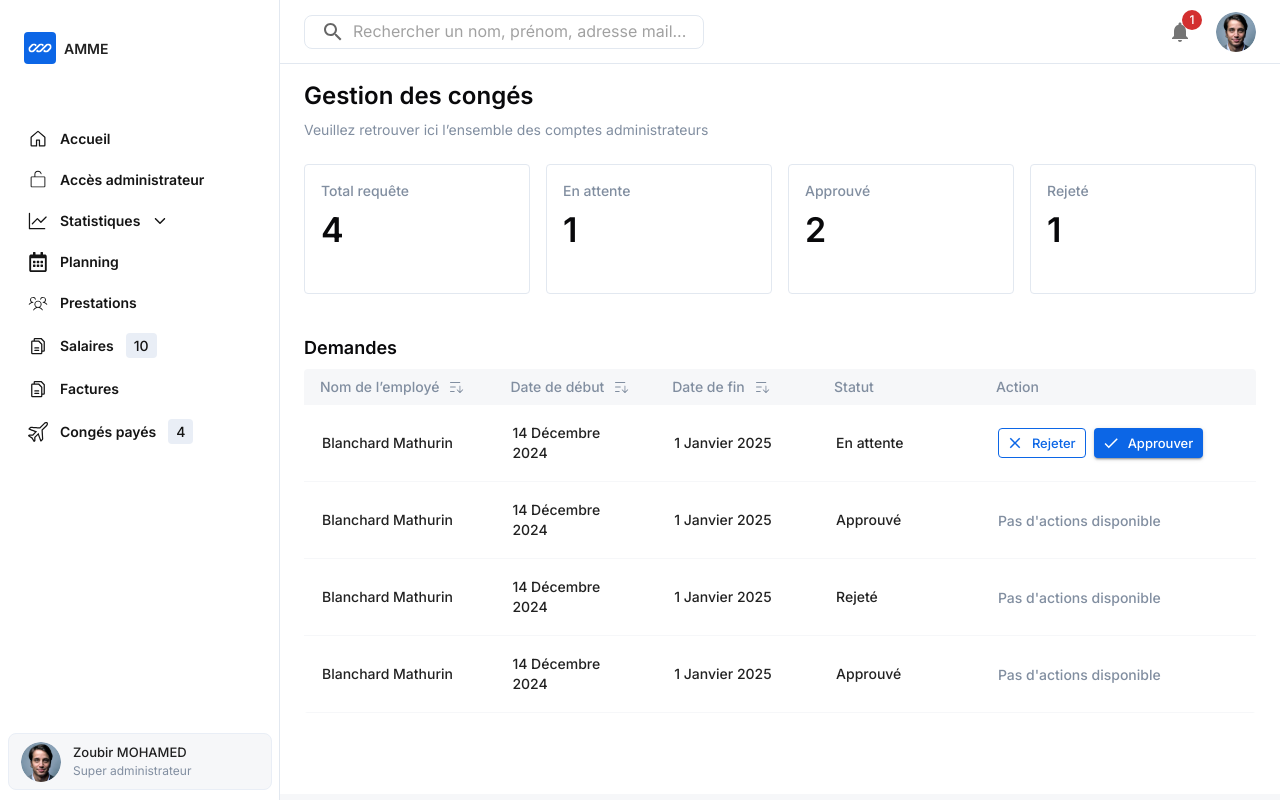
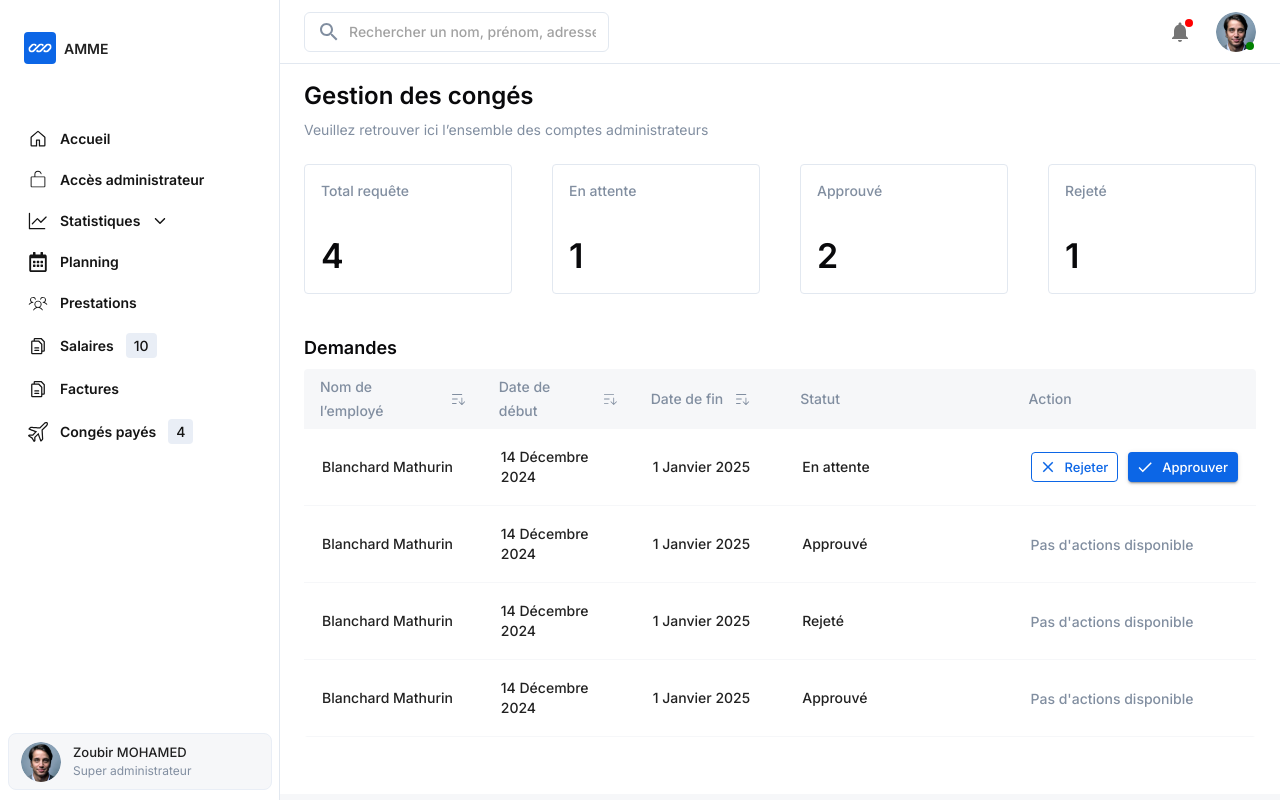
Before and after one commit to prateek-pareek/amme-backoffice, a React (Vite) app: page /conges-payes in a window 1280 px wide. Built offline with nearby package versions, Linux system fonts and the light colour scheme.

Commit message:
navbar and conges page responsiveness

```diff
--- a/src/components/Conges/Conges.tsx
+++ b/src/components/Conges/Conges.tsx
@@ -78,192 +78,124 @@ export default function Conges() {
 
   return (
     <Box sx={{ display: "flex", bgcolor: "#F6F7F9", minHeight: "100vh" }}>
-
   <Box sx={{ flex: 1 }}>
     <NavBar />
     <Box
       sx={{
-            position:'relative',
-            px: 3, py:2,
+        position: "relative",
+        px: "1.5rem",
+        py: "1rem",
         backgroundColor: "white",
-            height: "calc(100vh - 70px)",
-            display:'flex',
-            flexDirection:'column'
+        height: "calc(100vh - 4.375rem)",
+        display: "flex",
+        flexDirection: "column",
       }}
     >
-              <Typography variant="h5" sx={{fontSize:'24px', fontWeight: '600', mb:'8px'}}>
+      <Typography
+        variant="h5"
+        sx={{ fontSize: "1.5rem", fontWeight: "600", mb: "0.5rem" }}
+      >
         Gestion des congés
       </Typography>
-              <Typography variant="body2" sx={{ color: "#818EA0" , fontSize:'14px', fontWeight:'400', mb:3}}>
+      <Typography
+        variant="body2"
+        sx={{ color: "#818EA0", fontSize: "0.875rem", fontWeight: "400", mb: "1.5rem" }}
+      >
         Veuillez retrouver ici l’ensemble des comptes administrateurs
       </Typography>
 
-          <Grid container spacing={2} sx={{ mb: 1 }}>
-            <Grid item xs={3}>
+      <Grid container spacing={5} sx={{ mb: "0.5rem" }}>
+        {[
+          { label: "Total requête", value: 4 },
+          { label: "En attente", value: 1 },
+          { label: "Approuvé", value: 2 },
+          { label: "Rejeté", value: 1 },
+        ].map((item, index) => (
+          <Grid item xs={3} key={index}>
             <Box
               sx={{
-                  p: 2,
+                p: "1rem",
                 bgcolor: "white",
                 border: "1px solid #E2E8F0",
-                  borderRadius: 1,
-                  height: "130px",
+                borderRadius: "0.25rem",
+                height: "8.125rem",
+                display: 'flex',
+              flexDirection: 'column',
+              justifyContent: 'space-between',
               }}
             >
               <Typography
                 variant="body2"
                 sx={{ color: "#818EA0", fontWeight: 500 }}
               >
-                  Total requête
+                {item.label}
               </Typography>
-                <Typography variant="h4" sx={{ fontWeight: 600, mt: 1 }}>
-                  4
+              <Typography variant="h4" sx={{ fontWeight: 600, mt: "0.625rem" }}>
+                {item.value}
               </Typography>
             </Box>
           </Grid>
-            <Grid item xs={3}>
-              <Box
-                sx={{
-                  p: 2,
-                  bgcolor: "white",
-                  border: "1px solid #E2E8F0",
-                  borderRadius: 1,
-                  height: "130px",
-                }}
-              >
-                <Typography
-                  variant="body2"
-                  sx={{ color: "#818EA0", fontWeight: 500 }}
-                >
-                  En attente
-                </Typography>
-                <Typography variant="h4" sx={{ fontWeight: 600, mt: 1 }}>
-                  1
-                </Typography>
-              </Box>
-            </Grid>
-            <Grid item xs={3}>
-              <Box
-                sx={{
-                  p: 2,
-                  bgcolor: "white",
-                  border: "1px solid #E2E8F0",
-                  borderRadius: 1,
-                  height: "130px",
-                }}
-              >
-                <Typography
-                  variant="body2"
-                  sx={{ color: "#818EA0", fontWeight: 500 }}
-                >
-                  Approuvé
-                </Typography>
-                <Typography variant="h4" sx={{ fontWeight: 600, mt: 1 }}>
-                  2
-                </Typography>
-              </Box>
-            </Grid>
-            <Grid item xs={3}>
-              <Box
-                sx={{
-                  p: 2,
-                  bgcolor: "white",
-                  border: "1px solid #E2E8F0",
-                  borderRadius: 1,
-                  height: "130px",
-                }}
-              >
-                <Typography
-                  variant="body2"
-                  sx={{ color: "#818EA0", fontWeight: 500 }}
-                >
-                  Rejeté
-                </Typography>
-                <Typography variant="h4" sx={{ fontWeight: 600, mt: 1 }}>
-                  1
-                </Typography>
-              </Box>
-            </Grid>
+        ))}
       </Grid>
 
       <Typography
-            sx={{ fontSize: "18px", fontWeight: "600", mb: 1, mt: 4 }}
+        sx={{ fontSize: "1.125rem", fontWeight: "600", mb: "0.5rem", mt: "2rem" }}
       >
         Demandes
       </Typography>
-          <TableContainer component={Paper} elevation={0} sx={{ boxShadow: "none" }}>
+      <TableContainer
+        component={Paper}
+        elevation={0}
+        sx={{ boxShadow: "none" }}
+      >
         <Table size="small">
   <TableHead sx={{ bgcolor: "#F6F7F9" }}>
     <TableRow>
-                  <TableCell  sx={{ width: "20%", color: "#818EA0", fontSize: "14px" ,fontWeight:'500', borderBottom: "none", }}>
+      {[
+        "Nom de l’employé",
+        "Date de début",
+        "Date de fin",
+        "Statut",
+        "", // Spacer column
+        "Action",
+      ].map((header, index) => (
+        <TableCell
+          key={index}
+          sx={{
+            width: `${[20, 17, 17, 17, 9, 20][index]}%`, // Adjust widths to include spacer
+            color: header ? "#818EA0" : "transparent", // Hide spacer column header
+            fontSize: "0.875rem",
+            fontWeight: "500",
+            borderBottom: "none",
+          }}
+        >
+          {header && (
             <Box
               sx={{
                 display: "flex",
                 alignItems: "center",
-                        gap: 1,
+                gap: "0.625rem",
               }}
             >
-                      Nom de l’employé
-                      <PiSortAscendingLight size={18} />
+              {header}
+              {index < 3 && <PiSortAscendingLight size={18} />}
             </Box>
+          )}
         </TableCell>
-                  <TableCell  sx={{ width: "17%", color: "#818EA0", fontSize: "14px" ,fontWeight:'500', borderBottom: "none", }}>
-                    <Box
-                      sx={{
-                        display: "flex",
-                        alignItems: "center",
-                        gap: 1,
-                      }}
-                    >
-                      Date de début
-                      <PiSortAscendingLight size={18} />
-                    </Box>
-                  </TableCell>
-                  <TableCell  sx={{ width: "17%", color: "#818EA0", fontSize: "14px" ,fontWeight:'500', borderBottom: "none", }}>
-                    <Box
-                      sx={{
-                        display: "flex",
-                        alignItems: "center",
-                        gap: 1,
-                      }}
-                    >
-                      Date de fin
-                      <PiSortAscendingLight size={18} />
-                    </Box>
-                  </TableCell>
-                  <TableCell  sx={{ width: "17%", color: "#818EA0", fontSize: "14px" ,fontWeight:'500', borderBottom: "none", }}>
-                    <Box
-                      sx={{
-                        display: "flex",
-                        alignItems: "center",
-                        gap: 1,
-                      }}
-                    >
-                      Statut
-                    </Box>
-                  </TableCell>
-                  <TableCell  sx={{ width: "29%", color: "#818EA0", fontSize: "14px" ,fontWeight:'500', borderBottom: "none", }}>
-                    <Box
-                      sx={{
-                        display: "flex",
-                        alignItems: "center",
-                        gap: 1,
-                      }}
-                    >
-                      Action
-                    </Box>
-                  </TableCell>
+      ))}
     </TableRow>
   </TableHead>
-              <TableBody sx={{py:'4px'}}>
+  <TableBody sx={{ py: "0.25rem" }}>
     {congesData.map((row, index) => (
       <TableRow key={index} hover>
-                    <TableCell sx={{ width: "20%%", fontSize: "14px",fontWeight:'500',  p: "18px",borderBottom:'1px solid #F6F7F9'  }}>{row.employe}</TableCell>
-                    <TableCell sx={{ width: "17%%", fontSize: "14px",fontWeight:'500',  p: "18px",borderBottom:'1px solid #F6F7F9'  }}>{row.dateDebut}</TableCell>
-                    <TableCell sx={{ width: "17%%", fontSize: "14px",fontWeight:'500',  p: "18px",borderBottom:'1px solid #F6F7F9'  }}>{row.dateFin}</TableCell>
-                    <TableCell sx={{ width: "17%%", fontSize: "14px",fontWeight:'500',  p: "18px",borderBottom:'1px solid #F6F7F9'  }}>{row.status}</TableCell>
-                    <TableCell sx={{ width: "29%%", fontSize: "14px",fontWeight:'500',  p: "18px",borderBottom:'1px solid #F6F7F9'  }}>
-                      {row.status === "En attente" ? (
-                        <Box sx={{ display: "flex", gap: 1 }}>
+        {[
+          row.employe,
+          row.dateDebut,
+          row.dateFin,
+          row.status,
+          "", // Spacer column content
+          row.status === "En attente" ? (
+            <Box sx={{ display: "flex", gap: "0.625rem" }}>
               <Button
                 variant="outlined"
                 size="small"
@@ -272,7 +204,7 @@ export default function Conges() {
                   color: "#0C66E6",
                   textTransform: "none",
                 }}
-                            startIcon={<Close sx={{ fontSize: "16px" }} />}
+                startIcon={<Close sx={{ fontSize: "1rem" }} />}
               >
                 Rejeter
               </Button>
@@ -283,7 +215,7 @@ export default function Conges() {
                   bgcolor: "#0C66E6",
                   textTransform: "none",
                 }}
-                            startIcon={<Check sx={{ fontSize: "16px" }} />}
+                startIcon={<Check sx={{ fontSize: "1rem" }} />}
                 onClick={() => handleApproveClick(row)}
               >
                 Approuver
@@ -292,38 +224,47 @@ export default function Conges() {
           ) : (
             <Typography
               sx={{
-                            fontSize: "14px",
+                fontSize: "0.875rem",
                 fontWeight: "500",
                 color: "#818EA0",
               }}
             >
               Pas d'actions disponible
             </Typography>
-                      )}
+          ),
+        ].map((content, colIndex) => (
+          <TableCell
+            key={colIndex}
+            sx={{
+              width: `${[20, 17, 17, 17, 5, 24][colIndex]}%`, // Adjust widths
+              fontSize: "0.875rem",
+              fontWeight: "500",
+              p: "1.125rem",
+              borderBottom: "1px solid #F6F7F9",
+            }}
+          >
+            {content}
           </TableCell>
+        ))}
       </TableRow>
     ))}
   </TableBody>
 </Table>
+
       </TableContainer>
     </Box>
   </Box>
 
-      {/* Modal */}
   {isModalOpen && selectedEmployee && (
-        <Modal
-          open={true}
-          // BackdropProps={{
-          //   style: { backgroundColor: "rgba(0, 0, 0, 0.5)" },
-          // }}
-        >
+    <Modal open={true}>
       <PriceModal
-            row={selectedEmployee} // Pass the selected employee data
+        row={selectedEmployee}
         onClose={handleCloseModal}
-            onApprove={handleApprove} // Pass approve handler
+        onApprove={handleApprove}
       />
     </Modal>
   )}
 </Box>
+
   );
 }
--- a/src/components/NavBar.tsx
+++ b/src/components/NavBar.tsx
@@ -43,8 +43,8 @@ function NavBar() {
     <AppBar position="static" color="inherit" elevation={0}>
   <Toolbar
     sx={{
-          gap: 2,
-          minHeight: "80px",
+      gap: "1rem",
+      minHeight: "5rem", // Using rem for height
       boxSizing: "border-box",
       borderBottom: "1px solid #E2E8F0",
     }}
@@ -53,29 +53,59 @@ function NavBar() {
       sx={{
         display: "flex",
         alignItems: "center",
-            width: 400,
+        width: "32%", // Responsive width
+        height: "2.5rem", // Adjusted to rem
         border: "1px solid #E2E8F0",
-            borderRadius: 2,
-            px: 2,
+        borderRadius: "0.375rem", // Responsive border radius
+        padding: "0.75rem", // Adjusted padding
       }}
     >
-          <Search sx={{ color: "text.secondary" }} />
+      <Search sx={{ color: "#818EA0" }} />
       <InputBase
-            sx={{ ml: 1, flex: 1 }}
+        sx={{
+          ml: "0.5rem",
+          flex: 1,
+          fontSize: "0.875rem", // Using rem for font size
+          fontWeight: "500",
+        }}
         placeholder="Rechercher un nom, prénom, adresse mail..."
       />
     </Box>
-        <Box sx={{ ml: "auto", display: "flex", alignItems: "center", gap: 2 }}>
+    <Box sx={{ ml: "auto", display: "flex", alignItems: "center", gap: "1rem" }}>
       <IconButton onClick={handleNotificationClick}>
-            <Badge badgeContent={1} color="error">
+      <Badge
+      overlap="circular"
+      anchorOrigin={{
+        vertical: 'top',
+        horizontal: 'right'
+      }}
+      badgeContent={<span style={{ backgroundColor: 'red', width: 8, height: 8, borderRadius: '50%' }} />}
+    >
       <Notifications />
     </Badge>
       </IconButton>
+      <div style={{ position: 'relative' }}>
       <img
         src={profile}
         alt="Profile"
-            style={{ width: 40, height: 40, borderRadius: "50%" }}
+        style={{
+          width: '2.5rem',
+          height: '2.5rem',
+          borderRadius: '50%',
+        }}
       />
+      <div
+        style={{
+          position: 'absolute',
+          bottom: 2,
+          right: 2,
+          width: '0.5rem', // Adjust size as needed
+          height: '0.5rem',
+          borderRadius: '50%',
+          backgroundColor: 'green',
+        }}
+      />
+    </div>
     </Box>
   </Toolbar>
 
@@ -93,23 +123,34 @@ function NavBar() {
       vertical: "top",
       horizontal: "right",
     }}
-        sx={{ mt: 1}}
+    sx={{ mt: "0rem" }}
   >
-        <Box sx={{ width: '327px', maxHeight: '284px', overflow: "auto", p: 2  ,borderRadius:'8px'}}>
+    <Box
+      sx={{
+        width: "20rem", // Adjusted width
+        maxHeight: "18rem", // Adjusted height
+        overflow: "auto",
+        padding: "1rem", // Adjusted padding
+        borderRadius: "0.5rem",
+      }}
+    >
       <Box
         sx={{
           display: "flex",
           justifyContent: "space-between",
           alignItems: "center",
-    mb: 1,
+          mb: "0.5rem",
         }}
       >
-  <Typography variant="h6" sx={{fontWeight:"600" ,fontSize:"16px"}}>
+        <Typography
+          variant="h6"
+          sx={{ fontWeight: "500", fontSize: "0.875rem" }}
+        >
           Notifications
         </Typography>
         <Typography
           variant="body2"
-    fontSize="12px"
+          fontSize="0.75rem"
           color="primary"
           sx={{ cursor: "pointer" }}
           onClick={() => console.log("Mark all as read")}
@@ -119,12 +160,12 @@ function NavBar() {
       </Box>
       <List>
         {notifications.map((notification, index) => (
-              <ListItem key={index} sx={{ p: 1 }}>
+          <ListItem key={index} sx={{ padding: "0.4rem" }}>
             <ListItemAvatar>
               <Avatar
                 sx={{
                   bgcolor: "#0C66E6",
-                      fontSize: "14px",
+                  fontSize: "0.875rem", // Using rem for font size
                   fontWeight: "500",
                 }}
               >
@@ -136,32 +177,47 @@ function NavBar() {
             </ListItemAvatar>
             <ListItemText
               primary={
-    <Box sx={{ display: "flex", justifyContent: "space-between", alignItems: "center" }}>
-      <Typography variant="body1" fontWeight="500">
+                <Box
+                  sx={{
+                    display: "flex",
+                    justifyContent: "space-between",
+                    alignItems: "center",
+                  }}
+                >
+                  <Typography fontSize='0.875rem' fontWeight="500">
                     {notification.name}
                   </Typography>
                   <Typography
                     variant="body2"
                     color="text.secondary"
-        sx={{ marginLeft: "auto", whiteSpace: "nowrap",fontSize:'10px', fontWeight:'400' }}
+                    sx={{
+                      marginLeft: "auto",
+                      whiteSpace: "nowrap",
+                      fontSize: "0.625rem", // Using rem for font size
+                      fontWeight: "400",
+                    }}
                   >
                     {notification.timestamp}
                   </Typography>
                 </Box>
               }
               secondary={
-    <Typography component="span" variant="body2" color="text.secondary">
+                <Typography
+                  component="span"
+                  variant="body2"
+                  color="text.secondary"
+                >
                   {notification.message}
                 </Typography>
               }
             />
-
           </ListItem>
         ))}
       </List>
     </Box>
   </Popover>
 </AppBar>
+
   );
 }
 
```
Also changed, not shown: src/components/Conges/PriceModal.tsx (+41 -30 lines). Lines whose indentation alone changed are shown as unchanged.
